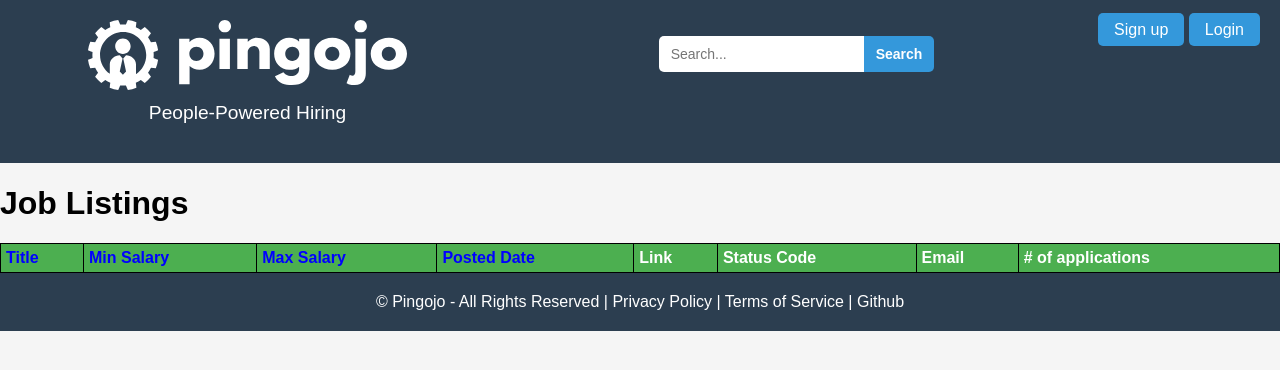
After one commit to pingojo/website, a Django app: page /jobs/ in a window 1280 px wide. The commit adds this page. Shown: the top 370 px of the page. Run offline with Django 3.2, Linux system fonts and the light colour scheme; data that the repository does not hold is empty; some libraries are stand-ins or nearby versions.

Commit message:
add job list

```diff
--- a/pingojo/urls.py
+++ b/pingojo/urls.py
@@ -66,4 +66,5 @@ urlpatterns = [
     path("autocomplete/<str:model>/", views.autocomplete, name="autocomplete"),
     path('company_list/', CompanyListView.as_view(), name='company_list'),
     path('sources/', SourceListView.as_view(), name='source-list'),
+    path('jobs/', views.JobListView.as_view(), name='jobs_list'),
 ]
--- a/website/models.py
+++ b/website/models.py
@@ -105,7 +105,7 @@ class Role(BaseModel):
     def get_absolute_url(self):
         return reverse("role-detail", args=[self.slug])
 
-class Job(models.Model):
+class Job(BaseModel):
     title = models.CharField(max_length=255)
     role = models.ForeignKey(Role, on_delete=models.CASCADE, blank=True, null=True)
     slug = models.SlugField(unique=True, max_length=255)
@@ -118,6 +118,8 @@ class Job(models.Model):
     is_active = models.BooleanField(default=True)
     company = models.ForeignKey(Company, on_delete=models.CASCADE)
     link = models.URLField()
+    link_status_code = models.IntegerField(null=True, blank=True, default=200)
+
     equity_min = models.DecimalField(max_digits=5, decimal_places=2, blank=True, null=True)
     equity_max = models.DecimalField(max_digits=5, decimal_places=2, blank=True, null=True)
 
@@ -139,6 +141,7 @@ class Job(models.Model):
     def save(self, *args, **kwargs):
         if not self.title and self.link:
             response = requests.get(self.link)
+            self.link_status_code = response.status_code
             soup = BeautifulSoup(response.content, 'html.parser')
             self.title = soup.title.string
         if not self.slug:
--- a/website/templates/index.html
+++ b/website/templates/index.html
@@ -21,7 +21,7 @@
 </div>
 <section class="main-content">
     <div class="job-stats">
-        <a href="">
+        <a href="{% url 'jobs_list' %}">
             <div class="stat">
                 <strong>{{job_count|intcomma}}+</strong> Jobs
             </div>
--- /dev/null
+++ b/website/templates/job_list.html
@@ -0,0 +1,69 @@
+{% extends "base.html" %}
+
+{% load static %}
+{% load humanize %}
+
+{% block content %}
+<style>
+
+#job-list-table {
+    width: 100%;
+    border-collapse: collapse;
+}
+
+#job-list-table, th, td {
+    border: 1px solid black;
+    padding: 5px;
+    text-align: left;
+}
+
+th {
+    background-color: #4CAF50;
+    color: white;
+}
+
+tr:nth-child(even) {background-color: #f2f2f2;}
+
+a {
+    color: blue;
+    text-decoration: none;
+}
+</style>
+
+<h1>Job Listings</h1>
+<table id="job-list-table">
+  <thead>
+    <tr>
+      <th><a href="?ordering=title">Title</a></th>
+      <th><a href="?ordering=salary_min">Min Salary</a></th>
+      <th><a href="?ordering=salary_max">Max Salary</a></th>
+      <th><a href="?ordering=posted_date">Posted Date</a></th>
+      <th>Link</th>
+      <th>Status Code</th>
+      <th>Email</th>
+      <th># of applications</th>
+    </tr>
+  </thead>
+  <tbody>
+      {% for job in jobs %}
+      <tr>
+          <td>{{ job }}</td>
+          <td>${{ job.salary_min|floatformat:0|intcomma }}</td>
+          <td>${{ job.salary_max|floatformat:0|intcomma }}</td>
+          <td>{{ job.posted_date }}</td>
+          <td>{% if job.link %}<a href="{{ job.link }}">Link</a>{% endif %}</td>
+          <td>{% if job.link %}{{ job.link_status_code }}{% endif %}</td>
+          <td>
+            {{ application.email_set.count }}
+            <a href="https://mail.google.com/mail/u/0/#search/{{ job.company.name }}" target="_blank">
+
+
+            <img src="{% static 'svg/search-mail.svg' %}" alt="email" width="20" height="20">
+        </a>
+        </td>
+          <td>{{job.application_set.all|length}}</td>
+      </tr>
+      {% endfor %}
+  </tbody>
+</table>
+{% endblock %}
--- a/website/views.py
+++ b/website/views.py
@@ -39,6 +39,50 @@ from .parse_resume import parse_resume
 
 from django.views.generic import ListView
 from .models import Source
+
+from .models import Job
+
+from django.db.models import F
+from django.db.models.functions import Coalesce
+from django.views.generic import ListView
+from .models import Job
+from django.db.models import Value, DateField
+from django.db.models.functions import Coalesce
+
+from django.db.models import Case, When, Value, DateField
+from django.views.generic import ListView
+from .models import Job
+
+from django.db.models import Q
+from django.views.generic import ListView
+from .models import Job
+
+from django.db.models import Q
+from django.views.generic import ListView
+from .models import Job
+
+class JobListView(ListView):
+    model = Job
+    template_name = 'job_list.html'
+    context_object_name = 'jobs'
+
+    def get_ordering(self):
+        self.ordering = self.request.GET.get('ordering', '-posted_date')
+        return self.ordering
+
+    def get_queryset(self):
+        ordering = self.get_ordering()
+
+        direction = '-' if ordering.startswith('-') else ''
+        field = ordering.lstrip('-')
+
+        queryset_with_dates = super().get_queryset().exclude(posted_date__isnull=True).order_by(f'{direction}{field}')
+        queryset_without_dates = super().get_queryset().filter(posted_date__isnull=True)
+
+        return list(queryset_with_dates) + list(queryset_without_dates)
+
+
+
 
 class SourceListView(ListView):
     model = Source
```
Also changed, not shown: website/templates/sources.html (+4 -3 lines), website/migrations/0023_job_link_status_code.py (added), website/migrations/0024_auto_20230610_2325.py (added).
